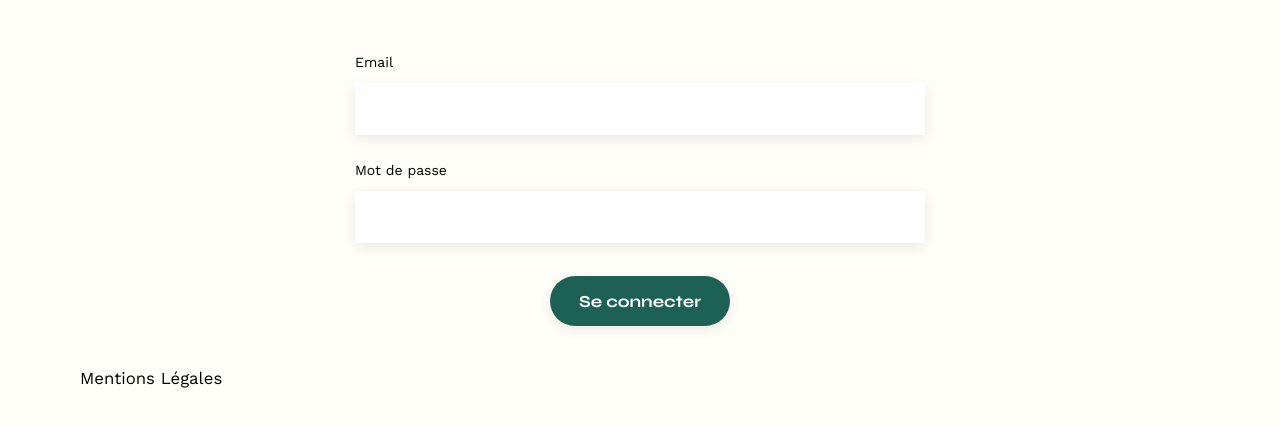
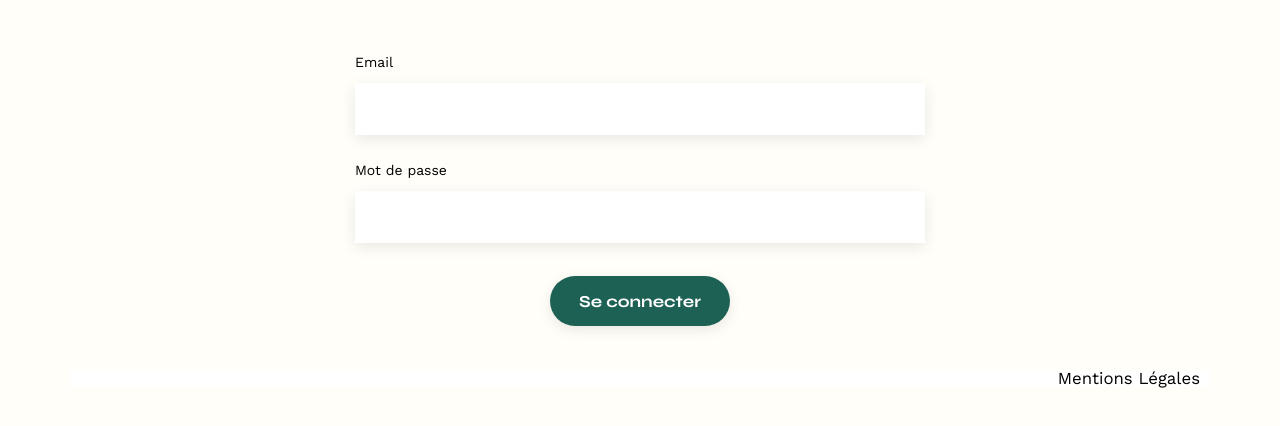
Before and after one commit to hNnicolas/P3_Sophie_Bluel, a plain HTML site: page FrontEnd/login.html in a window 1280 px wide. Shown: the part 220-646 px from the top of the page. Drawn offline with nearby package versions, Linux system fonts and the light colour scheme.

Commit message:
update login.html

```diff
--- a/FrontEnd/login.html
+++ b/FrontEnd/login.html
@@ -44,7 +44,7 @@
     </section>
 
     <footer>
-        <nav>
+        <nav class="footer-nav">
             <ul>
                 <li>Mentions Légales</li>
             </ul>
```
